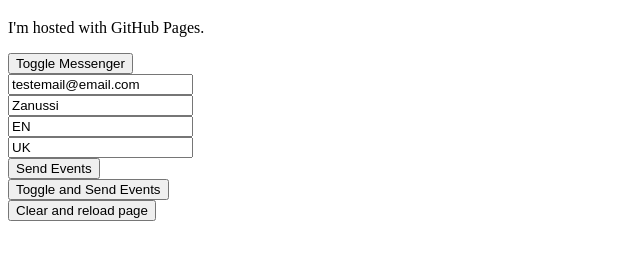
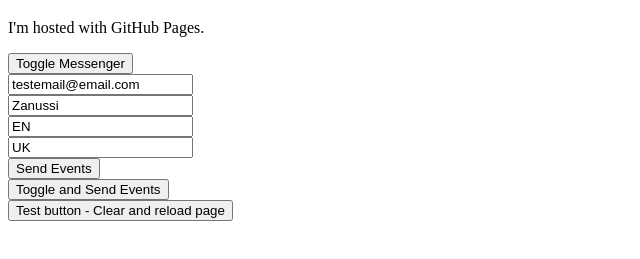
Before and after one commit to wishboneash/wishboneash.github.io, a plain HTML site: page index.html in a window 1280 px wide. Shown: the part 61-320 px from the top of the page, without its empty margins (0-640 px from the left). Drawn offline with Linux system fonts and the light colour scheme.

Commit message:
clear and reload test

```diff
--- a/index.html
+++ b/index.html
@@ -79,7 +79,7 @@
 </button>
 <br>
 <button id="clear-and-reload" onclick="clearAndReload()">
-  Clear and reload page
+  Test button - Clear and reload page
 </button>
 
 </body>
```
